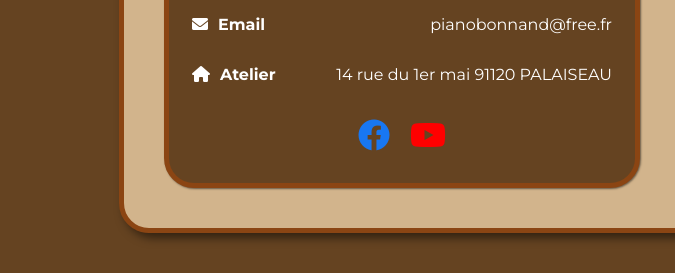
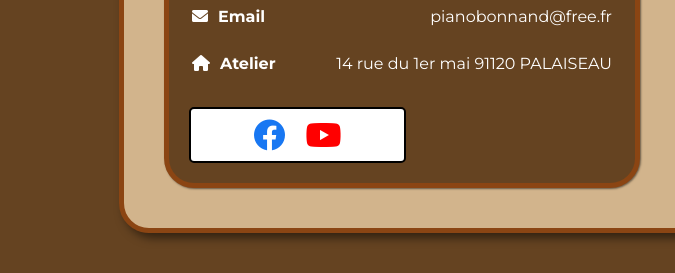
Before and after one commit to etienne-bnd/WEBDEV_Piano_Store, a plain HTML site: page contact.html in a window 1280 px wide. Shown: the part 533-806 px from the top of the page, 0-675 px from the left. Drawn offline with Linux system fonts and the light colour scheme.

```diff
--- a/styles.css
+++ b/styles.css
@@ -180,12 +180,16 @@
 .social-icons {
   display: flex;
   flex: 1;
+  width: 50%;
   justify-content: center; /* Centre les icônes horizontalement */
   margin-top: 20px; /* Espace au-dessus des icônes */
+  background-color: #FFF;
+  border: 2px solid #000;
+  border-radius: 5px;
 }
 
 .social-icons a {
-  margin: 0 10px; /* Espace entre les icônes */
+  margin: 10px; /* Espace entre les icônes */
   color: #000; /* Couleur des icônes */
   text-decoration: none; /* Supprime le soulignement des liens */
 }
```
Also changed, not shown: script.js (+1 -1 lines).
